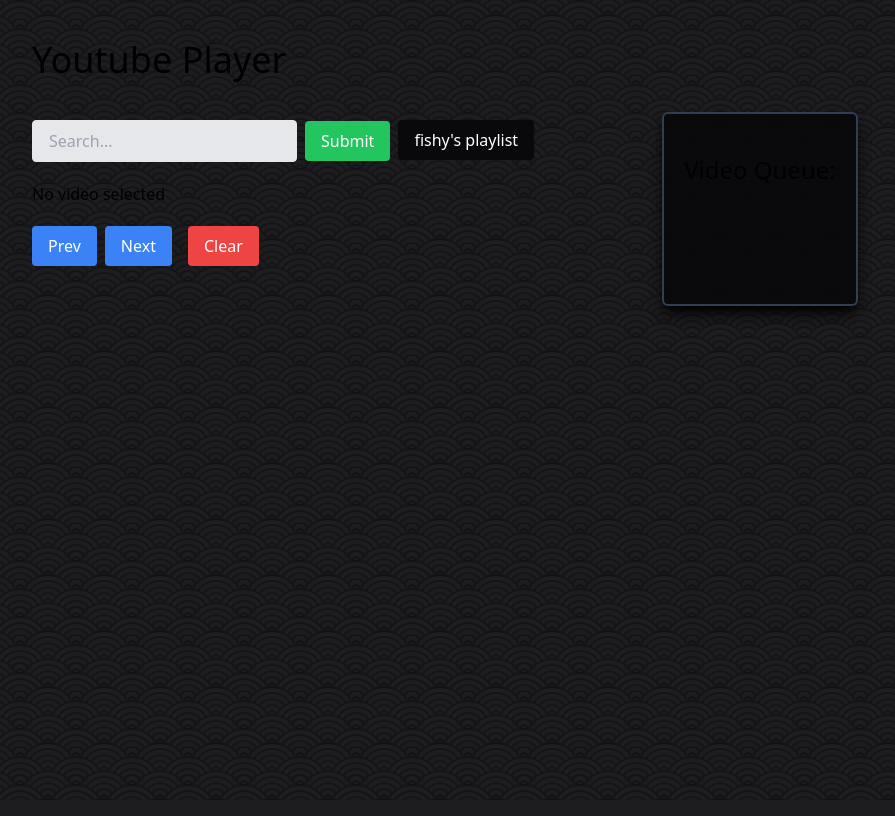
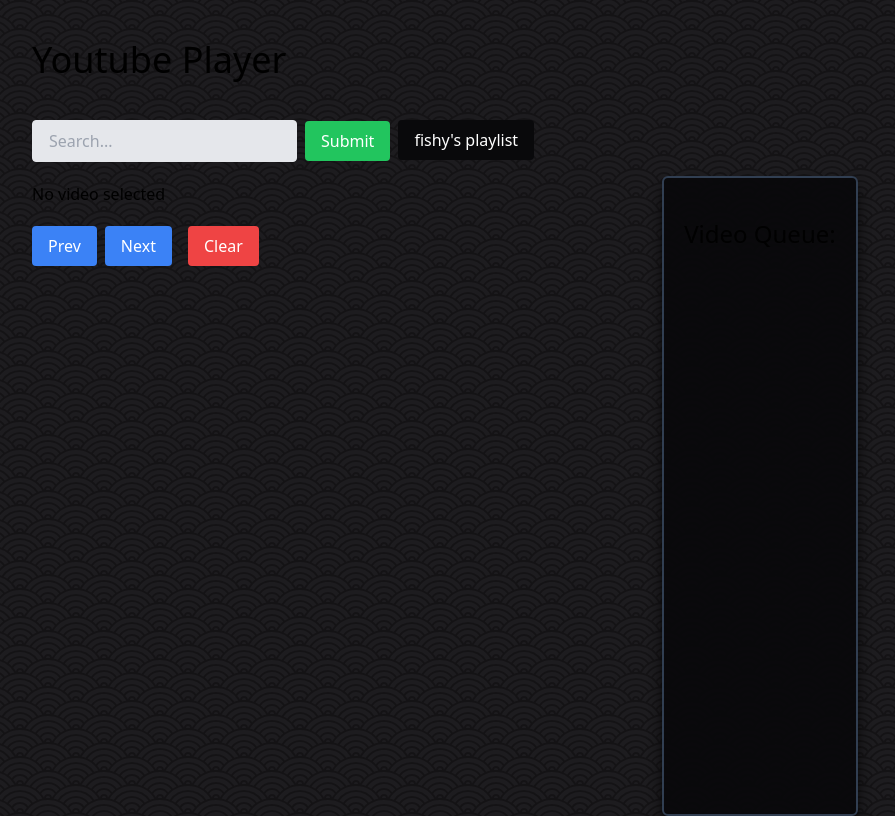
Before and after one commit to ThisisFishy/music_player, a Next.js app: page / in a window 1280 px wide. Shown: the whole page, without its empty margins (8-903 px from the left). Built offline with nearby package versions, Linux system fonts and the light colour scheme.

Commit message:
Playlist height adjusted

```diff
--- a/pages/index.tsx
+++ b/pages/index.tsx
@@ -103,7 +103,7 @@
           Clear
         </button>
       </div>
-      <div className="mt-28 ml-20 bg-zinc-950 opacity-95 px-5 rounded-md border-2 shadow-lg shadow-black border-slate-700">
+      <div className="h-144 mt-44 ml-20 bg-zinc-950 opacity-95 px-5 rounded-md border-2 shadow-lg shadow-black border-slate-700 overflow-y-auto">
         <VideoList videos={videos} onMoveToTop={handleMoveToTop} />
       </div>
     </div>
--- a/tailwind.config.js
+++ b/tailwind.config.js
@@ -12,6 +12,10 @@
         'gradient-conic':
           'conic-gradient(from 180deg at 50% 50%, var(--tw-gradient-stops))',
       },
+
+      spacing: {
+        144: '40rem',
+      }
     },
   },
   plugins: [],
```
